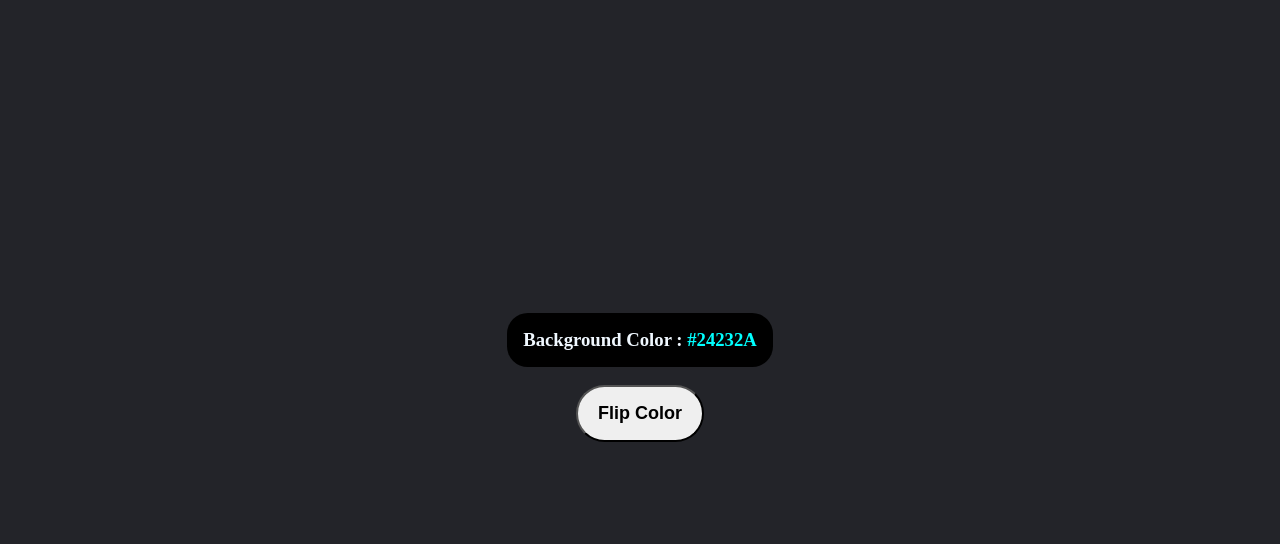
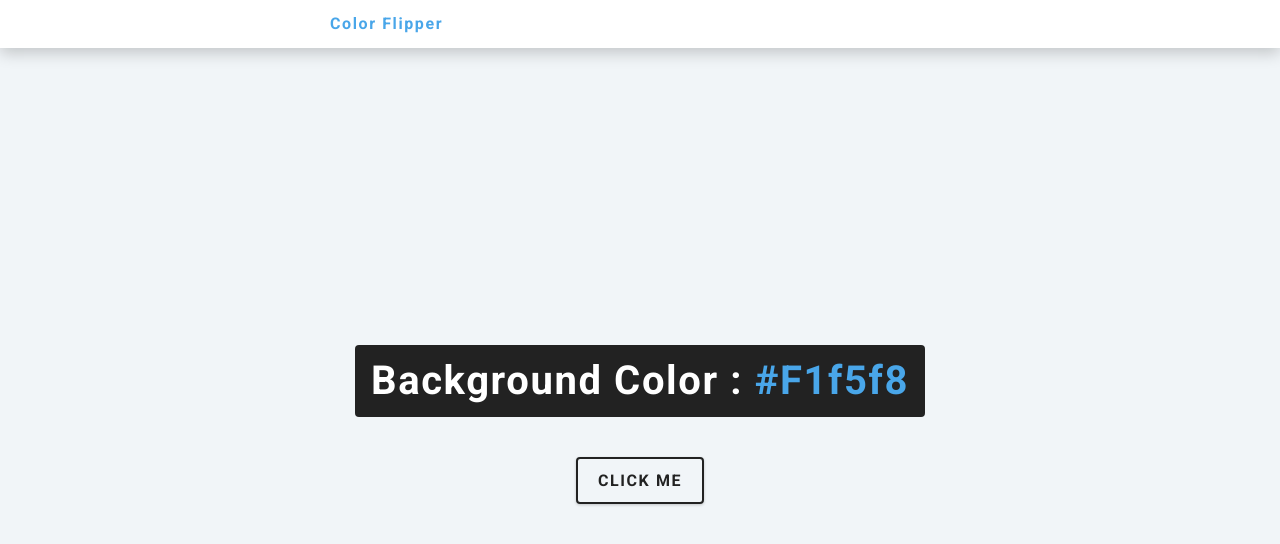
Before and after one commit to Pavankalyan0105/15JS-Projects, a plain HTML site: page colorFlipper/index.html in a window 1280 px wide. Drawn offline with nearby package versions, Linux system fonts and the light colour scheme.

Commit message:
completed

```diff
--- a/colorFlipper/index.html
+++ b/colorFlipper/index.html
@@ -1,18 +1,31 @@
+
 <!DOCTYPE html>
 <html lang="en">
-<head>
-    <meta charset="UTF-8">
-    <meta http-equiv="X-UA-Compatible" content="IE=edge">
-    <meta name="viewport" content="width=device-width, initial-scale=1.0">
-    <link rel="stylesheet" href="./style.css">
-    <title>Color Flipper</title>
-</head>
-<body>
-    <div>
-        <h3>Background Color :  <span class="color-highlight"> </span> </h3>
-        <button id="button"> Flip Color</button>
-    </div>
+  <head>
+    <meta charset="UTF-8" />
+    <meta name="viewport" content="width=device-width, initial-scale=1.0" />
+    <title>Color Flipper || Simple</title>
 
-    <script src="./script.js"></script>
-</body>
+    <!-- styles -->
+    <link rel="stylesheet" href="style.css" />
+  </head>
+  <body>
+    <nav>
+      <div class="nav-center">
+        <h4>color flipper</h4>
+        <ul class="nav-links">
+          <!-- <li><a href="index.html">simple</a></li> -->
+          <!-- <li><a href="hex.html">hex</a></li> -->
+        </ul>
+      </div>
+    </nav>
+    <main>
+      <div class="container">
+        <h2>background color : <span class="color">#f1f5f8</span></h2>
+        <button class="btn btn-hero" id="btn">click me</button>
+      </div>
+    </main>
+    <!-- javascript -->
+    <script src="script.js"></script>
+  </body>
 </html>
--- a/colorFlipper/script.js
+++ b/colorFlipper/script.js
@@ -1,5 +1,3 @@
-document.body.style.background = "";
-
 
 
 
@@ -7,14 +5,16 @@ const colors = ["red" , "green" , "purple" , "yellow"]
 var clickCount=0
 var n = colors.length;
 
-const btn   = document.querySelector("#button");
-const color = document.querySelector(".color-highlight");
+const btn   = document.querySelector(".btn");
+const color = document.querySelector(".color");
 
-color.innerHTML= "#24232A";
+
 
 
 btn.addEventListener("click",()=>{
     clickCount++;
-    color.innerHTML = colors[clickCount%n]
+    color.innerHTML = colors[clickCount%n];
     document.body.style.background = colors[clickCount%n];
+
+    // document.body.style.background = "green";
 })
--- a/colorFlipper/style.css
+++ b/colorFlipper/style.css
@@ -1,38 +1,234 @@
-body{
-    height:90vh;
-    display:flex;
-    flex-direction: row;
-    justify-content: center;
-    background:hsl(230deg 8% 15%);
+/*
+===============
+Fonts
+===============
+*/
+@import url("https://fonts.googleapis.com/css?family=Open+Sans|Roboto:400,700&display=swap");
+
+/*
+===============
+Variables
+===============
+*/
+
+:root {
+  /* dark shades of primary color*/
+  --clr-primary-1: hsl(205, 86%, 17%);
+  --clr-primary-2: hsl(205, 77%, 27%);
+  --clr-primary-3: hsl(205, 72%, 37%);
+  --clr-primary-4: hsl(205, 63%, 48%);
+  /* primary/main color */
+  --clr-primary-5: hsl(205, 78%, 60%);
+  /* lighter shades of primary color */
+  --clr-primary-6: hsl(205, 89%, 70%);
+  --clr-primary-7: hsl(205, 90%, 76%);
+  --clr-primary-8: hsl(205, 86%, 81%);
+  --clr-primary-9: hsl(205, 90%, 88%);
+  --clr-primary-10: hsl(205, 100%, 96%);
+  /* darkest grey - used for headings */
+  --clr-grey-1: hsl(209, 61%, 16%);
+  --clr-grey-2: hsl(211, 39%, 23%);
+  --clr-grey-3: hsl(209, 34%, 30%);
+  --clr-grey-4: hsl(209, 28%, 39%);
+  /* grey used for paragraphs */
+  --clr-grey-5: hsl(210, 22%, 49%);
+  --clr-grey-6: hsl(209, 23%, 60%);
+  --clr-grey-7: hsl(211, 27%, 70%);
+  --clr-grey-8: hsl(210, 31%, 80%);
+  --clr-grey-9: hsl(212, 33%, 89%);
+  --clr-grey-10: hsl(210, 36%, 96%);
+  --clr-white: #fff;
+  --clr-red-dark: hsl(360, 67%, 44%);
+  --clr-red-light: hsl(360, 71%, 66%);
+  --clr-green-dark: hsl(125, 67%, 44%);
+  --clr-green-light: hsl(125, 71%, 66%);
+  --clr-black: #222;
+  --ff-primary: "Roboto", sans-serif;
+  --ff-secondary: "Open Sans", sans-serif;
+  --transition: all 0.3s linear;
+  --spacing: 0.1rem;
+  --radius: 0.25rem;
+  --light-shadow: 0 5px 15px rgba(0, 0, 0, 0.1);
+  --dark-shadow: 0 5px 15px rgba(0, 0, 0, 0.2);
+  --max-width: 1170px;
+  --fixed-width: 620px;
+}
+/*
+===============
+Global Styles
+===============
+*/
+
+*,
+::after,
+::before {
+  margin: 0;
+  padding: 0;
+  box-sizing: border-box;
+}
+body {
+  font-family: var(--ff-secondary);
+  background: var(--clr-grey-10);
+  color: var(--clr-grey-1);
+  line-height: 1.5;
+  font-size: 0.875rem;
+}
+ul {
+  list-style-type: none;
+}
+a {
+  text-decoration: none;
+}
+h1,
+h2,
+h3,
+h4 {
+  letter-spacing: var(--spacing);
+  text-transform: capitalize;
+  line-height: 1.25;
+  margin-bottom: 0.75rem;
+  font-family: var(--ff-primary);
+}
+h1 {
+  font-size: 3rem;
+}
+h2 {
+  font-size: 2rem;
+}
+h3 {
+  font-size: 1.25rem;
+}
+h4 {
+  font-size: 0.875rem;
+}
+p {
+  margin-bottom: 1.25rem;
+  color: var(--clr-grey-5);
+}
+@media screen and (min-width: 800px) {
+  h1 {
+    font-size: 4rem;
+  }
+  h2 {
+    font-size: 2.5rem;
+  }
+  h3 {
+    font-size: 1.75rem;
+  }
+  h4 {
+    font-size: 1rem;
+  }
+  body {
+    font-size: 1rem;
+  }
+  h1,
+  h2,
+  h3,
+  h4 {
+    line-height: 1;
+  }
+}
+/*  global classes */
+
+/* section */
+.section {
+  padding: 5rem 0;
 }
 
-div{
-    margin:auto;
-    color: aliceblue;
-    display:flex;
-    flex-direction: column;
-    align-items: center;
+.section-center {
+  width: 90vw;
+  margin: 0 auto;
+  max-width: 1170px;
+}
+@media screen and (min-width: 992px) {
+  .section-center {
+    width: 95vw;
+  }
+}
+main {
+  min-height: 100vh;
+  display: grid;
+  place-items: center;
 }
 
-h3{
-    border-radius: 1.3rem;
-    padding:1rem;
-    background-color:black;
+/*
+===============
+Nav
+===============
+*/
+nav {
+  background: var(--clr-white);
+  height: 3rem;
+  display: grid;
+  align-items: center;
+  box-shadow: var(--dark-shadow);
 }
-span{
-    color:aqua;
+.nav-center {
+  width: 90vw;
+  max-width: var(--fixed-width);
+  margin: 0 auto;
+  display: flex;
+  align-items: center;
+  justify-content: space-between;
 }
-
-button{
-    font-style: sans-serif;
-    font-size: large;
-    font-weight: bold;
-    cursor: pointer;
-    width:8rem;
-    border-radius:3rem;
-    padding:1rem;
+.nav-center h4 {
+  margin-bottom: 0;
+  color: var(--clr-primary-5);
 }
-button:hover{
-    background-color:black;
-    color:white;
+.nav-links {
+  display: flex;
 }
+nav a {
+  text-transform: capitalize;
+  font-weight: 700;
+  font-size: 1rem;
+  color: var(--clr-primary-1);
+  letter-spacing: var(--spacing);
+  margin-right: 1rem;
+}
+nav a:hover {
+  color: var(--clr-primary-5);
+}
+/*
+===============
+Container
+===============
+*/
+main {
+  min-height: calc(100vh - 3rem);
+  display: grid;
+  place-items: center;
+}
+.container {
+  text-align: center;
+}
+.container h2 {
+  background: var(--clr-black);
+  color: var(--clr-white);
+  padding: 1rem;
+  border-radius: var(--radius);
+  margin-bottom: 2.5rem;
+}
+.color{
+  color: var(--clr-primary-5);
+}
+.btn-hero {
+  font-family: var(--ff-primary);
+  text-transform: uppercase;
+  background: transparent;
+  color: var(--clr-black);
+  letter-spacing: var(--spacing);
+  display: inline-block;
+  font-weight: 700;
+  transition: var(--transition);
+  border: 2px solid var(--clr-black);
+  cursor: pointer;
+  box-shadow: 0 1px 3px rgba(0, 0, 0, 0.2);
+  border-radius: var(--radius);
+  font-size: 1rem;
+  padding: 0.75rem 1.25rem;
+}
+.btn-hero:hover {
+  color: var(--clr-white);
+  background: var(--clr-black);
+}
```
